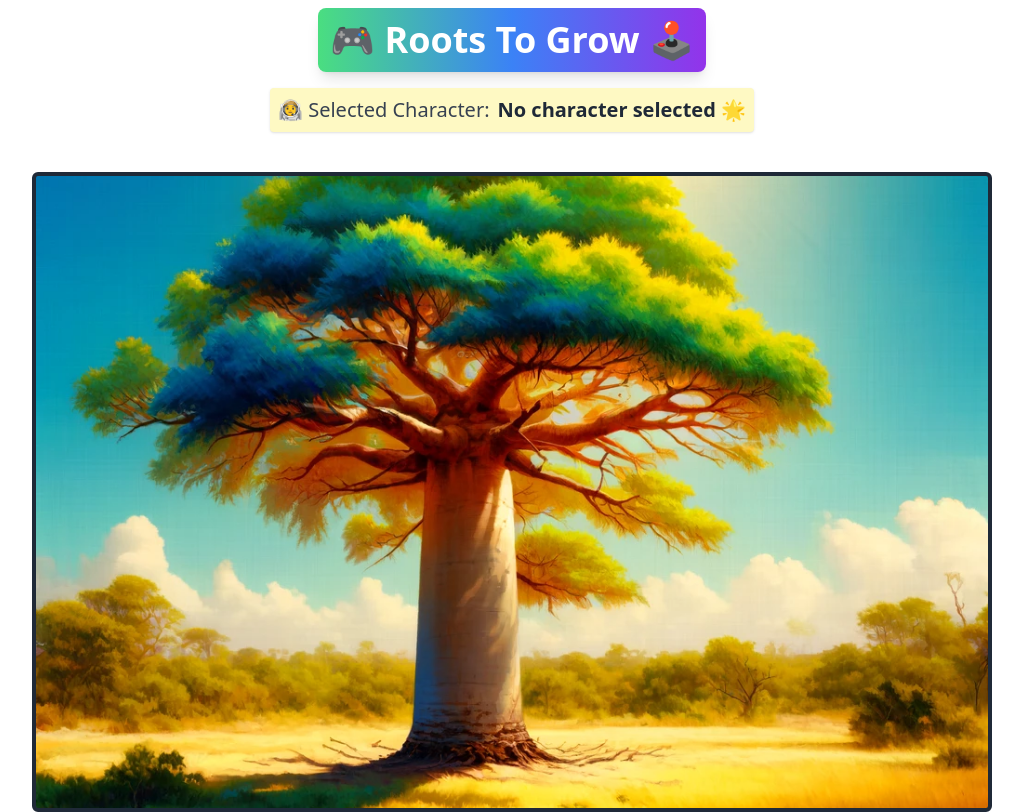
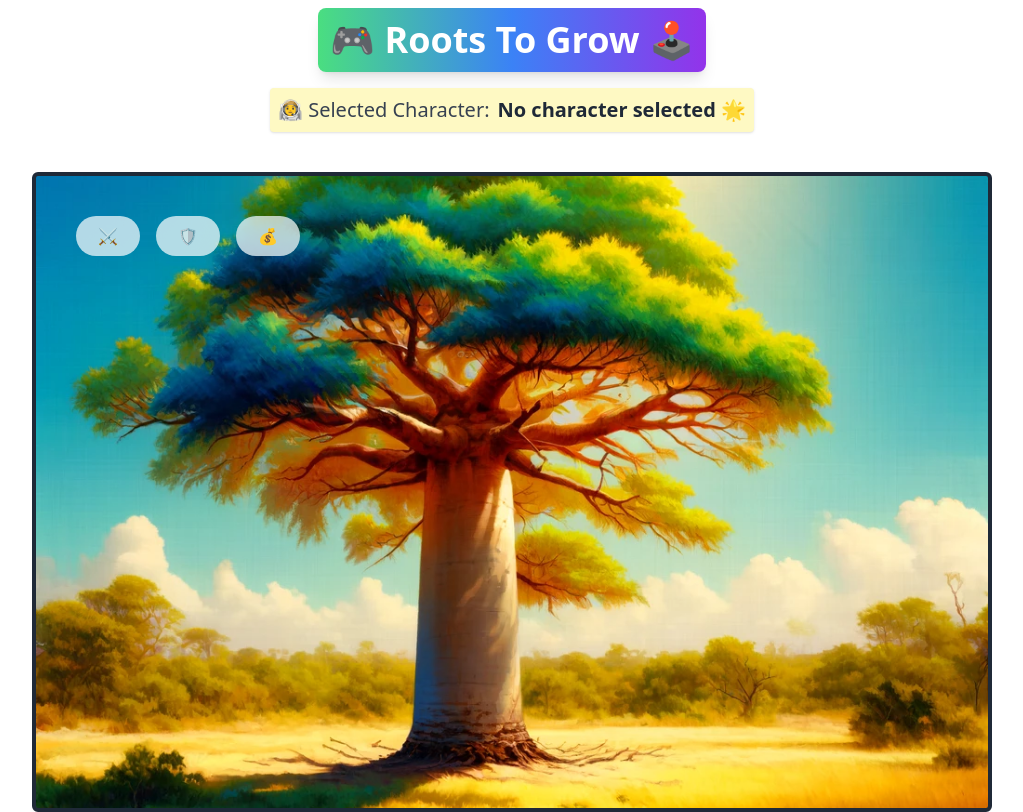
Before and after one commit to Svmueli/Roots_to_Grow, a React (Create React App) app: page /play in a window 1280 px wide. Shown: the whole page, without its empty margins (128-1151 px from the left). Built offline with nearby package versions, Linux system fonts and the light colour scheme.

Commit message:
Refactor PlayGame component layout and add oval icons

```diff
--- a/src/pages/Play/index.js
+++ b/src/pages/Play/index.js
@@ -14,25 +14,32 @@ const PlayGame = () => {
         🎮 Roots To Grow 🕹️
       </h1>
       <p className="text-xl font-medium text-gray-700 mb-2 bg-yellow-100 p-2 rounded shadow flex items-center">
-        🧑‍🚀 Selected Character:{" "}
-        <span className="font-bold text-gray-800 ml-2">{character} 🌟</span>
+        🧑‍🚀 Selected Character: <span className="font-bold text-gray-800 ml-2">{character} 🌟</span>
       </p>
 
-      <div className="mt-8">
-        {/* Outer div with background image and significantly increased size using inline styles */}
+      <div className="mt-8 relative">
         <div
           style={{
             backgroundImage: `url(${baobabTreeImage})`,
-            height: "40rem", // Adjust the height as needed
-            width: "60rem", // Adjust the width as needed
+            height: "40rem", // Maintaining the specified height
+            width: "60rem", // Maintaining the specified width
           }}
-          className="border-4 border-gray-800 p-20 rounded-md bg-cover bg-center cursor-pointer"
-          onClick={() => alert("Rectangle clicked!")}
+          className="border-4 border-gray-800 p-20 rounded-md bg-cover bg-center cursor-pointer relative overflow-hidden"
         >
-          {/* Inner div for potential content */}
-          <div className="h-full w-full flex justify-center items-center">
-            {/* Content goes here */}
+          {/* Ovals with icons */}
+          <div className="absolute top-10 left-10 flex space-x-4">
+            {/* Each oval with an icon */}
+            <div className="bg-white/70 backdrop-blur-md rounded-full flex justify-center items-center w-16 h-10">
+              ⚔️ {/* Icon/Emoji for the first oval */}
+            </div>
+            <div className="bg-white/70 backdrop-blur-md rounded-full flex justify-center items-center w-16 h-10">
+              🛡️ {/* Icon/Emoji for the second oval */}
+            </div>
+            <div className="bg-white/70 backdrop-blur-md rounded-full flex justify-center items-center w-16 h-10">
+              💰 {/* Icon/Emoji for the third oval */}
+            </div>
           </div>
+          {/* Content goes here */}
         </div>
       </div>
     </div>
```
